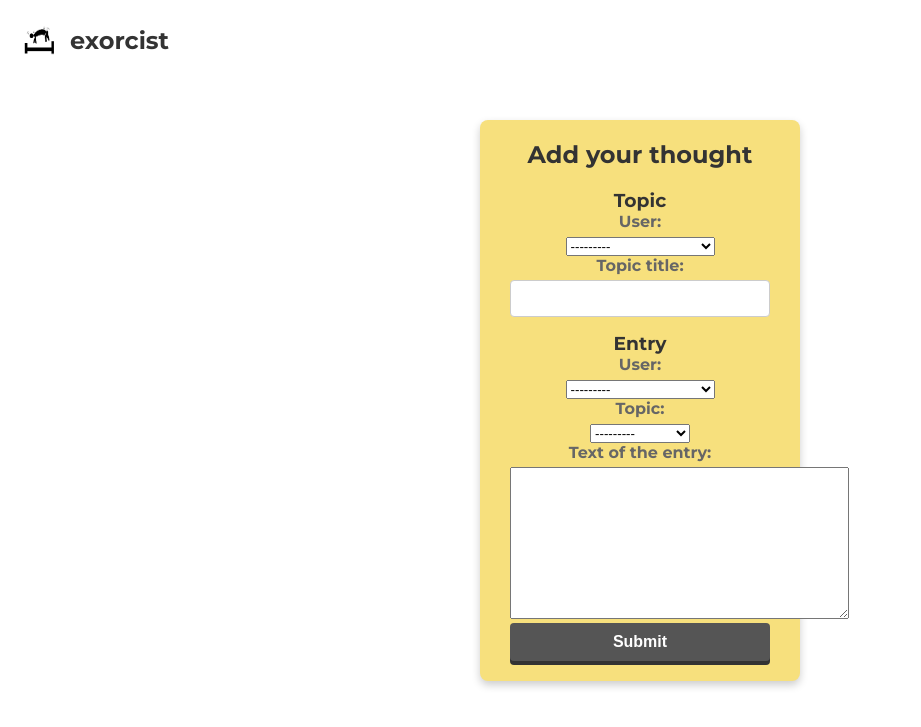
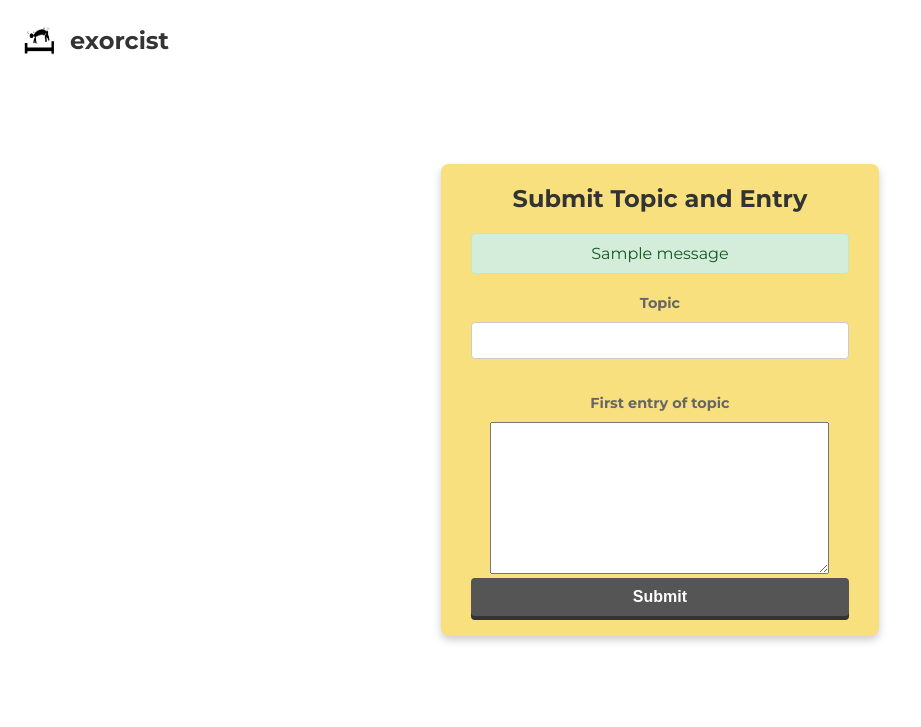
Before and after one commit to Didilya/storytell, a Django app: page /exorcise/ in a window 1280 px wide. Shown: the top 727 px of the page, without its empty margins (0-921 px from the left). Run offline with Django 4.2, Linux system fonts and the light colour scheme; tables that the repository leaves empty hold one stand-in row (values such as "Sample post"); one stand-in notice (Sample message) is shown.

Commit message:
altered add entry, page, form, validation, added module settings

```diff
--- a/core/forms.py
+++ b/core/forms.py
@@ -1,14 +1,29 @@
 from django import forms
 from core.models import Topic, Entry
+from core.settings import core_settings
 
 
 class TopicCreationForm(forms.ModelForm):
     class Meta:
         model = Topic
-        fields = ["user", "title"]
+        fields = ["title"]
 
 
 class EntryCreationForm(forms.ModelForm):
     class Meta:
         model = Entry
-        fields = ["user", "topic", "text"]
+        fields = ["text"]
+
+    def clean(self):
+        super(EntryCreationForm, self).clean()
+        text = self.cleaned_data.get("text")
+        if len(text) < core_settings.MIN_ENTRY_CHARACTERS:
+            self._errors["text"] = self.error_class(
+                ["Entry Should Contain a minimum of 1 characters"]
+            )
+        if len(text) > core_settings.MAX_ENTRY_CHARACTERS:
+            self._errors["text"] = self.error_class(
+                ["Try to fit your idea in less that 1000000 characters"]
+            )
+
+        return self.cleaned_data
--- a/core/templates/add_topic.html
+++ b/core/templates/add_topic.html
@@ -4,7 +4,7 @@
 <head>
     <meta charset="UTF-8">
     <meta name="viewport" content="width=device-width, initial-scale=1.0">
-    <title>exorcist - Add topic</title>
+    <title>exorcist - Combined Form</title>
     <style>
         /* Importing Google Font */
         @import url('https://fonts.googleapis.com/css2?family=Montserrat:wght@400;700&display=swap');
@@ -58,7 +58,8 @@
             background-color: #f7e07d; /* Sandy color */
             border-radius: 8px;
             padding: 20px 30px;
-            width: 320px;
+            width: 110%;           /* Increased width by 20% */
+            max-width: 700px;       /* Limit maximum width */
             text-align: center;
             box-shadow: 0 4px 8px rgba(0, 0, 0, 0.2);
         }
@@ -69,12 +70,16 @@
             color: #333;
         }
 
+        /* Styling for the section headers */
+        .form-container h3 {
+            font-size: 0.9em;      /* Smaller font size */
+            color: #666;           /* Gray color */
+            margin: 20px 0 10px;   /* Increased margins */
+        }
+
         /* Form labels and input fields */
         form label {
-            display: block;
-            margin-bottom: 5px;
-            font-weight: bold;
-            color: #666;
+            display: none; /* Hide form field labels */
         }
 
         form input {
@@ -108,6 +113,38 @@
             box-shadow: 0 2px #333;
             transform: translateY(2px);
         }
+
+        /* Styling for messages */
+        .messages {
+            list-style: none;
+            margin-bottom: 15px;
+            padding: 0;
+        }
+
+        .messages li {
+            padding: 10px;
+            border-radius: 4px;
+            margin-bottom: 10px;
+            color: #333;
+        }
+
+        .messages .success {
+            background-color: #d4edda;
+            border: 1px solid #c3e6cb;
+            color: #155724;
+        }
+
+        .messages .error {
+            background-color: #f8d7da;
+            border: 1px solid #f5c6cb;
+            color: #721c24;
+        }
+
+        .messages .info {
+            background-color: #d1ecf1;
+            border: 1px solid #bee5eb;
+            color: #0c5460;
+        }
     </style>
 </head>
 <body>
@@ -119,14 +156,24 @@
     </header>
     <main>
         <div class="form-container">
-            <h2>Add your thought</h2>
+            <h2>Submit Topic and Entry</h2>
+
+            <!-- Message display section -->
+            {% if messages %}
+            <ul class="messages">
+                {% for message in messages %}
+                <li{% if message.tags %} class="{{ message.tags }}"{% endif %}>{{ message }}</li>
+                {% endfor %}
+            </ul>
+            {% endif %}
+
             <form method="post">
                 {% csrf_token %}
 
                 <h3>Topic</h3>
                 {{ topic_form.as_p }}
 
-                <h3>Entry</h3>
+                <h3>First entry of topic</h3>
                 {{ entry_form.as_p }}
 
                 <button type="submit" class="submit-button">Submit</button>
--- a/core/views.py
+++ b/core/views.py
@@ -1,4 +1,5 @@
 import logging
+from django.contrib import messages
 from django.shortcuts import render, redirect
 from django.views.generic.base import View, TemplateResponseMixin
 from core.utils.queries import (
@@ -9,6 +10,8 @@ from core.utils.queries import (
 from core.serializers import TopicSerializer, EntrySerializer
 from users.serializers import UserSerializer
 from core.forms import TopicCreationForm, EntryCreationForm
+from django.db.models import F
+from django.http import HttpResponse, HttpResponseRedirect
 
 logger = logging.getLogger(__name__)
 
@@ -37,6 +40,10 @@ class MainPageView(TemplateResponseMixin, View):
 
 class AddTopicView(TemplateResponseMixin, View):
     template_name = "add_topic.html"
+    context = {
+        "topic_form": TopicCreationForm(),
+        "entry_form": EntryCreationForm(),
+    }
 
     def get(self, request, *args, **kwargs):
         context = {
@@ -49,13 +56,24 @@ class AddTopicView(TemplateResponseMixin, View):
         topic_form = TopicCreationForm(request.POST)
         entry_form = EntryCreationForm(request.POST)
 
+        if not request.user.is_authenticated:
+            messages.add_message(
+                request, messages.INFO, "You should Sign In to post topics and entries!"
+            )
+            return self.render_to_response(self.context)
+
         if topic_form.is_valid() and entry_form.is_valid():
-            topic = topic_form.save()
+            topic = topic_form.save(commit=False)
+            topic.user = request.user
+            topic.save()
             entry = entry_form.save(commit=False)
             entry.topic = topic
+            entry.user = request.user
             entry.save()
 
-            return redirect("success_url")
+            return redirect("/")
+        else:
+            self.render_to_response(self.context)
 
         context = {
             "topic_form": topic_form,
--- a/exorcist/settings.py
+++ b/exorcist/settings.py
@@ -83,7 +83,7 @@ WSGI_APPLICATION = "exorcist.wsgi.application"
 # https://docs.djangoproject.com/en/4.2/ref/settings/#databases
 
 DATABASES = {
-    "default": env.db(),
+    "default": env.db("DATABASE_URL"),
 }
 
 
@@ -125,7 +125,9 @@ STATIC_URL = "static/"
 
 # Directory where static files are collected
 STATICFILES_DIRS = [
-    os.path.join(BASE_DIR, "static/"),  # Change 'your_app_name' to your actual app name
+    os.path.join(
+        BASE_DIR, "../static/"
+    ),  # Change 'your_app_name' to your actual app name
 ]
 
 # For production: Directory where static files are collected by collectstatic
--- a/manage.py
+++ b/manage.py
@@ -19,4 +19,7 @@ def main():
 
 
 if __name__ == "__main__":
+    os.environ.setdefault(
+        "DJANGO_SETTINGS_MODULE", f"exorcist.{os.environ['DJANGO_SETTINGS']}"
+    )
     main()
```
Also changed, not shown: core/settings.py (added, +11 -0 lines), custom_settings/__init__.py (added, +11 -0 lines).
